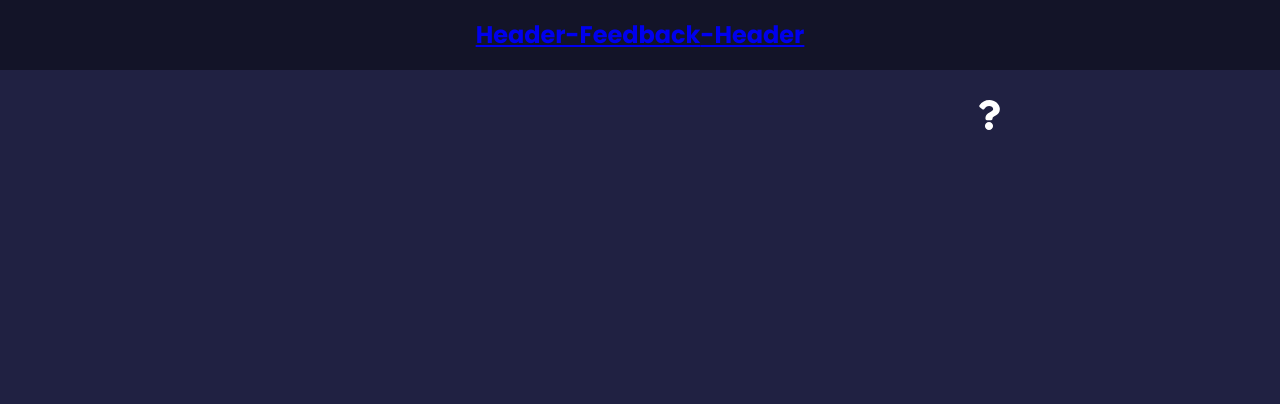
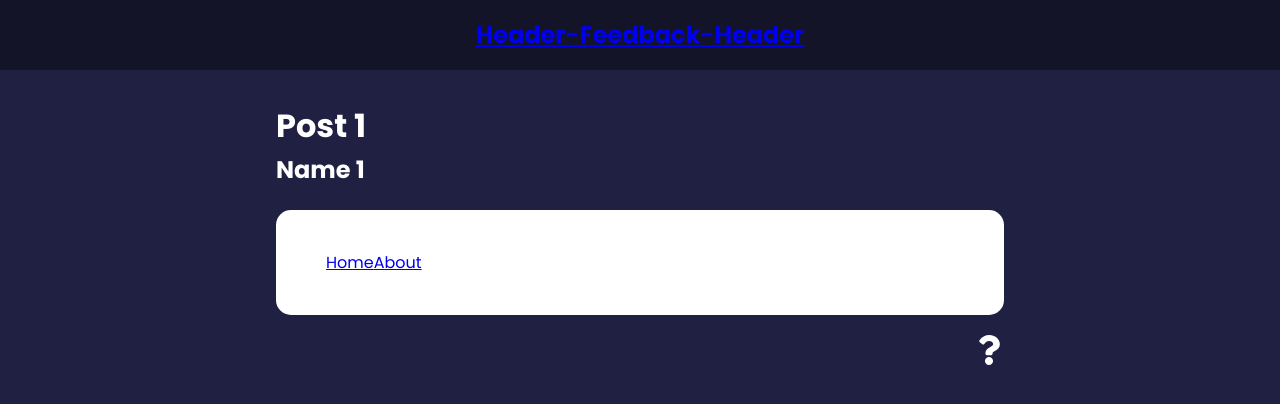
Before and after one commit to gradder7/feedback-react, a React (Create React App) app: page /post/1/1 in a window 1280 px wide. Shown: the top 404 px of the page. Built offline with nearby package versions, Linux system fonts and the light colour scheme.

Commit message:
NavLinks and UseParams

```diff
--- a/src/App.js
+++ b/src/App.js
@@ -7,9 +7,11 @@
 import FeedbackStats from "./Components/FeedbackStats";
 import Header from "./Components/Header";
 import FeedbackData from "./data/FeedbackData";
-import { BrowserRouter as Router, Routes, Route } from "react-router-dom";
+import { BrowserRouter as Router, Routes, Route ,NavLink} from "react-router-dom";
 import About from "./pages/About";
 import AbouticonLink from "./Components/AbouticonLink";
+import Card from "./Components/shared/Card";
+import Post from "./Components/Post";
 
 function App() {
   // feedback data is an array in data folder
@@ -51,7 +53,19 @@
             }>
             </Route>
             <Route exact path="/about" element={<About />} />
+            {/* :id id is params which we will recive in componenet as a object from useParams*/}
+            <Route exact path="/post/:id/:name" element={<Post />} />
           </Routes>
+
+          {/* nav links are used to chnage the classes when clicked on link */}
+          <Card>
+            <NavLink to='/' activeClassName='active'>
+              Home
+            </NavLink>
+            <NavLink to='/about' activeClassName='active'>
+              About
+            </NavLink>
+          </Card>
           <AbouticonLink/>
         </div>
       </Router>
--- /dev/null
+++ b/src/Components/Post.jsx
@@ -0,0 +1,12 @@
+import React from "react";
+import { useParams } from "react-router-dom";
+
+export default function Post() {
+  const params = useParams();
+  return (
+    <div>
+      <h1>Post {params.id}</h1>
+      <h2>Name {[params.name]}</h2>
+    </div>
+  );
+}
--- a/src/index.css
+++ b/src/index.css
@@ -50,6 +50,11 @@
   font-size: 22px;
   font-weight: 600;
   text-align: center;
+}
+
+.active{
+  background: black;
+  color: red;
 }
 
 .rating {
```
